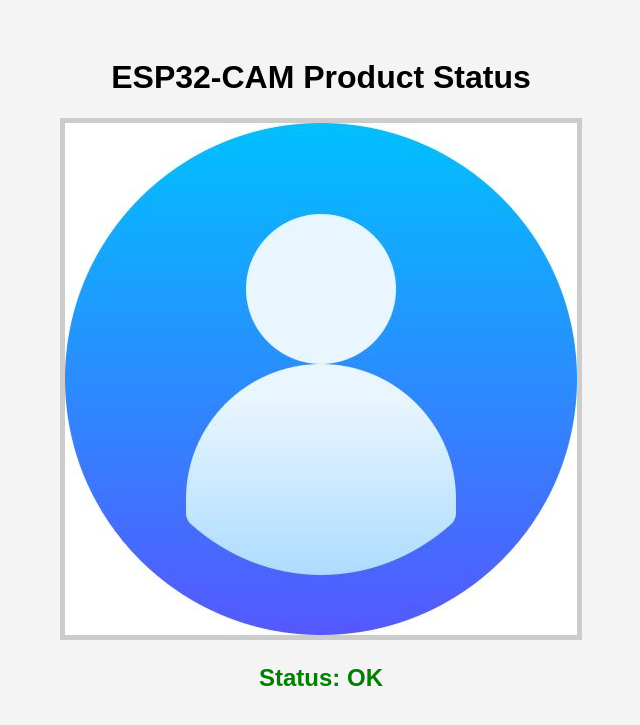
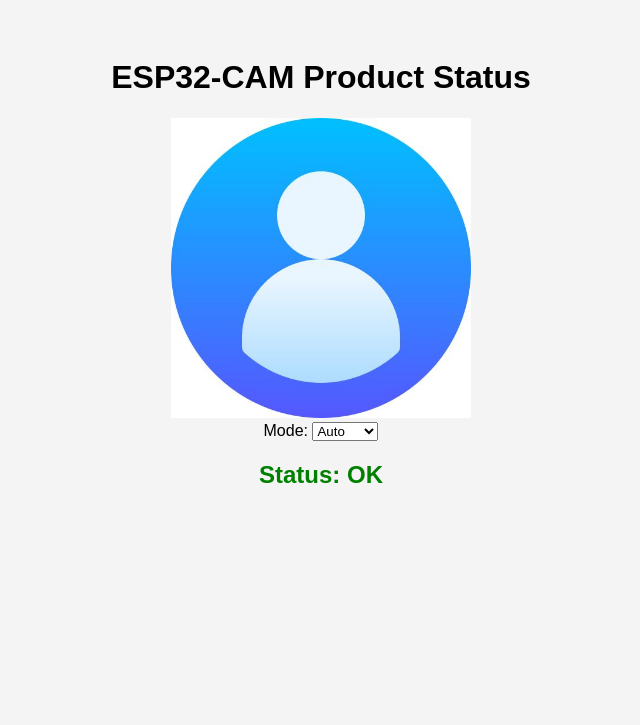
Before and after one commit to DTP-03/esp32-product-check, a Flask app: page / in a window 1280 px wide. Shown: the top 725 px of the page, without its empty margins (319-959 px from the left). Run offline with Flask 3, Linux system fonts and the light colour scheme.

Commit message:
Update status.html

```diff
--- a/templates/status.html
+++ b/templates/status.html
@@ -4,35 +4,57 @@
   <meta charset="UTF-8">
   <title>ESP32-CAM Product Status</title>
   <style>
-    body {
-      font-family: Arial, sans-serif;
-      text-align: center;
-      padding: 30px;
-      background-color: #f4f4f4;
-    }
-    img {
-      max-width: 90%;
-      height: auto;
-      border: 5px solid #ccc;
-      margin-bottom: 20px;
-    }
-    .status {
-      font-size: 1.5rem;
-      font-weight: bold;
-    }
-    .ok {
-      color: green;
-    }
-    .not-ok {
-      color: red;
-    }
+    body { font-family: Arial; text-align: center; background-color: #f4f4f4; padding: 30px; }
+    .status { font-size: 1.5rem; font-weight: bold; margin: 20px; }
+    .ok { color: green; }
+    .not-ok { color: red; }
+    .switch-btn { margin: 10px; font-size: 1.1rem; padding: 10px 20px; }
+    .manual-controls { display: none; margin-top: 20px; }
   </style>
 </head>
 <body>
   <h1>ESP32-CAM Product Status</h1>
-  <img src="{{ url_for('static', filename='latest.jpg') }}" alt="Latest Capture">
+  <img src="{{ url_for('static', filename='latest.jpg') }}" alt="Latest Capture" width="300"><br>
+
+  <!-- Switch Auto/Manual -->
+  <div>
+    <label for="modeSwitch">Mode: </label>
+    <select id="modeSwitch" onchange="toggleMode()">
+      <option value="auto" selected>Auto</option>
+      <option value="manual">Manual</option>
+    </select>
+  </div>
+
+  <!-- Manual control buttons -->
+  <div class="manual-controls" id="manualControls">
+    <button class="switch-btn" onclick="sendStatus('OK')">Send OK</button>
+    <button class="switch-btn" onclick="sendStatus('ERROR')">Send ERROR</button>
+  </div>
+
   <div class="status {{ 'ok' if status == 'OK' else 'not-ok' }}">
     Status: {{ status }}
   </div>
+
+  <script>
+    function toggleMode() {
+      const mode = document.getElementById('modeSwitch').value;
+      const manualControls = document.getElementById('manualControls');
+      manualControls.style.display = (mode === 'manual') ? 'block' : 'none';
+
+      fetch('/set_mode', {
+        method: 'POST',
+        headers: { 'Content-Type': 'application/json' },
+        body: JSON.stringify({ mode: mode })
+      });
+    }
+
+    function sendStatus(status) {
+      fetch('/manual_status', {
+        method: 'POST',
+        headers: { 'Content-Type': 'application/json' },
+        body: JSON.stringify({ status: status })
+      });
+    }
+  </script>
 </body>
 </html>
```
